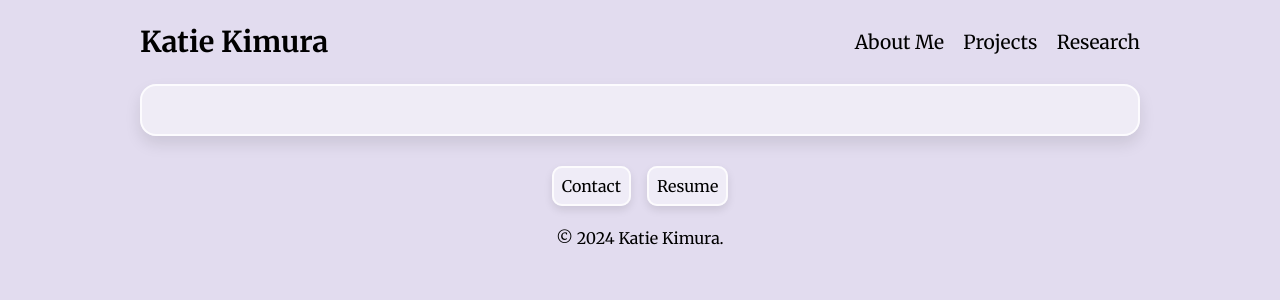
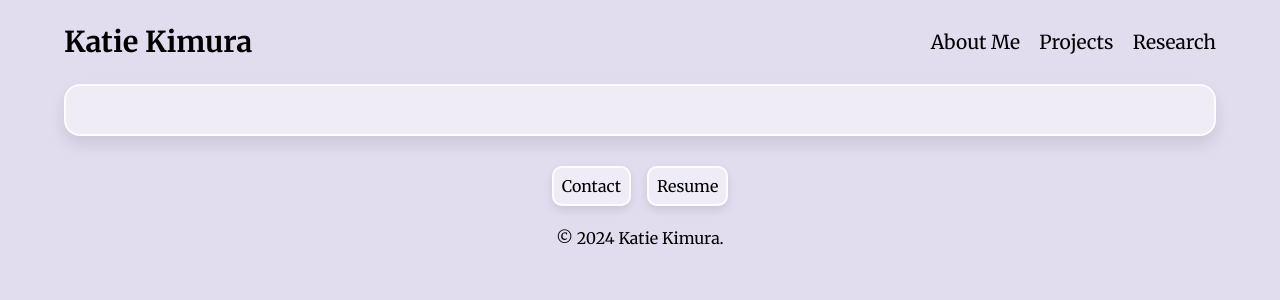
Before and after one commit to ktkimura/ktkimura.github.io, a React (Create React App) app in the folder portfolio-website/: page /beaverhub in a window 1280 px wide. Shown: the top 300 px of the page. Built offline with nearby package versions, Linux system fonts and the light colour scheme.

Commit message:
updated max width to percentage

```diff
--- a/portfolio-website/src/App.css
+++ b/portfolio-website/src/App.css
@@ -17,7 +17,7 @@ body {
 
 .content-area {
   padding: 1.5em 2.5em;
-  max-width: 1000px;
+  max-width: 90%;
   margin: 0em auto;
 
   /* Adapted from https://css.glass */
@@ -45,7 +45,7 @@ h4 {
 nav {
   font-family: "Merriweather", serif;
   font-size: larger;
-  max-width: 1000px;
+  max-width: 90%;
   margin: 0em auto;
   display: flex;
   flex-flow: row wrap;
```
